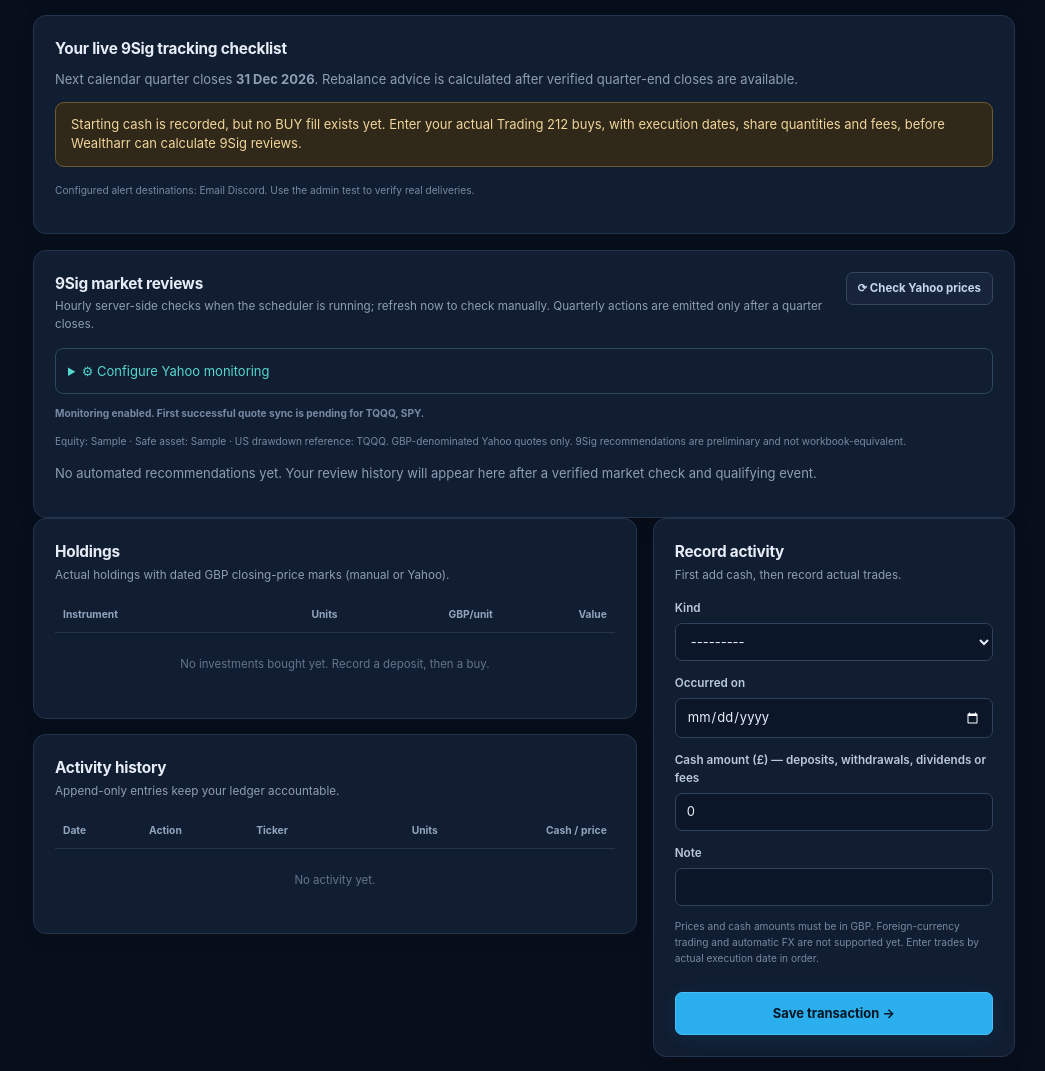
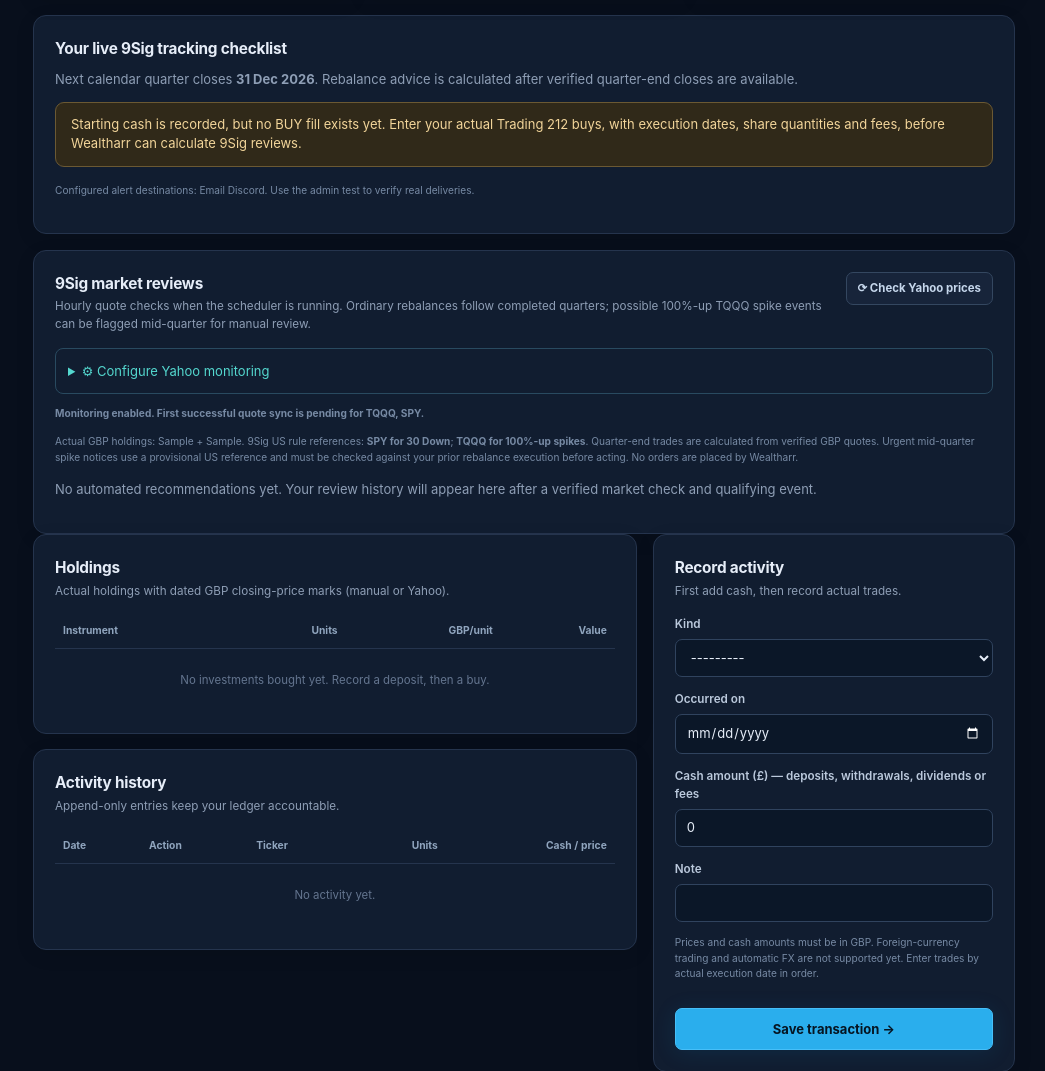
Before and after one commit to Ricas13/wealtharr_v2, a Django app: page /app/strategies/1/ in a window 1280 px wide. Shown: the part 851-1922 px from the top of the page, without its empty margins (235-1280 px from the left). Run offline with Django 5.2, Linux system fonts and the light colour scheme; a user stored in the database is signed in; data comes from the database, SQL or seed files in the repository; tables that the repository leaves empty hold one stand-in row (values such as "Sample post"); data that the repository does not hold is empty; parts of the project's set-up code (start-up, migrations or seed data) failed here and were passed over.

Commit message:
Correct 9Sig dashboard rule-reference labels: SPY drawdown, TQQQ spike and mid-quarter review only

```diff
--- a/templates/strategy.html
+++ b/templates/strategy.html
@@ -64,7 +64,7 @@
 </section>
 {% endif %}
 <section class="panel padded" id="strategy-signals">
-  <div class="panel-heading"><div><h2>9Sig market reviews</h2><p>Hourly server-side checks when the scheduler is running; refresh now to check manually. Quarterly actions are emitted only after a quarter closes.</p></div>
+  <div class="panel-heading"><div><h2>9Sig market reviews</h2><p>Hourly quote checks when the scheduler is running. Ordinary rebalances follow completed quarters; possible 100%-up TQQQ spike events can be flagged mid-quarter for manual review.</p></div>
   {% if strategy.market_data_enabled %}
   <form method="post" action="{% url 'refresh_market' strategy.pk %}">{% csrf_token %}<button type="submit" class="btn btn-subtle btn-sm">⟳ Check Yahoo prices</button></form>
   {% else %}<span class="risk-pill">Monitoring off</span>{% endif %}
@@ -79,7 +79,7 @@
     </form>
   </details>{% endif %}
   {% if strategy.market_data_enabled %}<p class="micro-note"><strong>{{ monitoring_status.message }}</strong></p>
-  <p class="micro-note">Equity: {{ strategy.equity_symbol }} · Safe asset: {{ strategy.safe_symbol }} · US drawdown reference: TQQQ. GBP-denominated Yahoo quotes only. 9Sig recommendations are preliminary and not workbook-equivalent.</p>
+  <p class="micro-note">Actual GBP holdings: {{ strategy.equity_symbol }} + {{ strategy.safe_symbol }}. 9Sig US rule references: <strong>SPY for 30 Down</strong>; <strong>TQQQ for 100%-up spikes</strong>. Quarter-end trades are calculated from verified GBP quotes. Urgent mid-quarter spike notices use a provisional US reference and must be checked against your prior rebalance execution before acting. No orders are placed by Wealtharr.</p>
   {% else %}<p class="micro-note">To enable automatic quote checks, create a 9Sig strategy tab with exact Yahoo equity/safe tickers and the monitoring option. Manual tracking still works.</p>{% endif %}
   {% for signal in signals %}
   <div class="signal-review">
```
